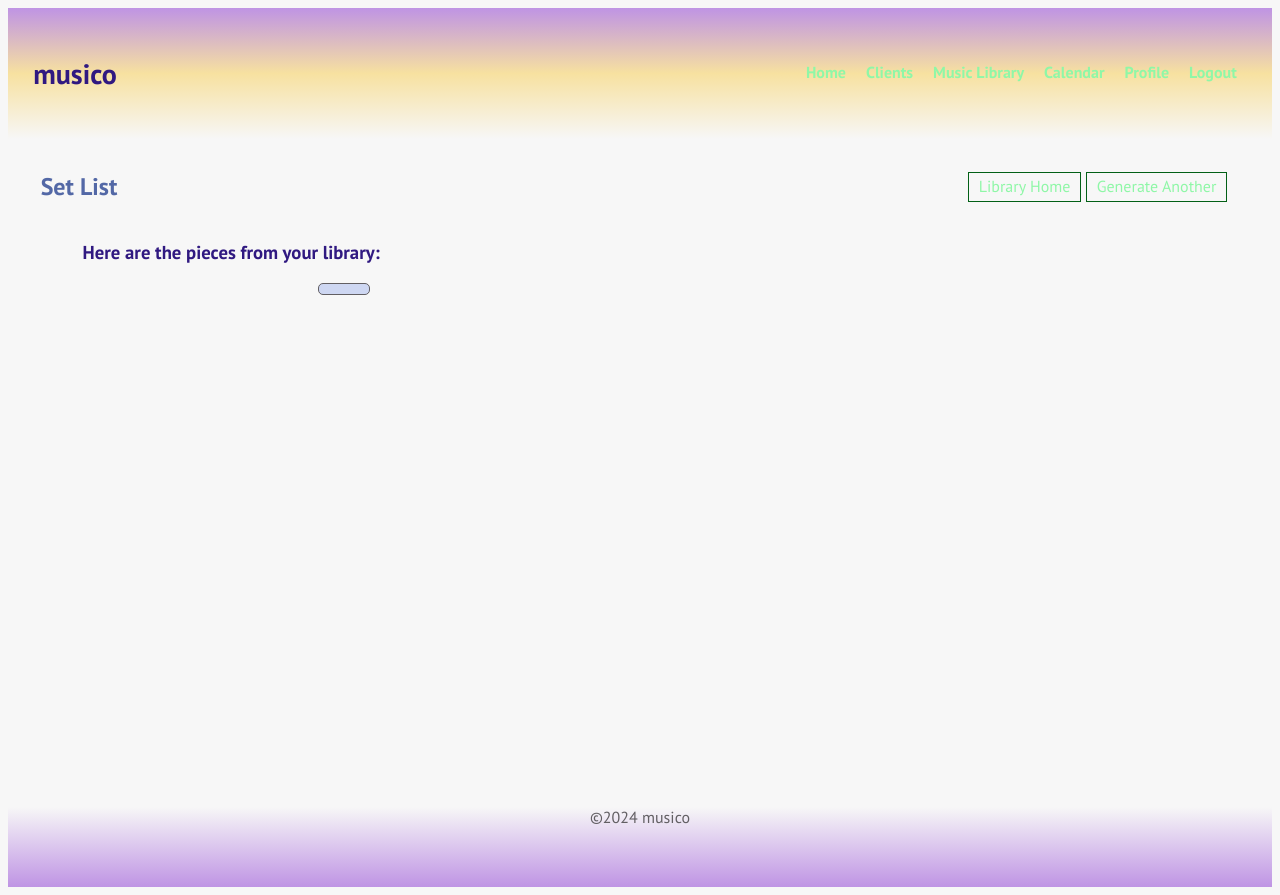
After one commit to josquinlarsen/musico, a Flask app: page /library/generate/ in a window 1280 px wide. The commit adds this page. Run offline with Flask 3, Linux system fonts and the light colour scheme; the visitor is signed in with stand-in values (Sample User, id 1); data that the repository does not hold is empty.

Commit message:
generate set list now working

```diff
--- a/app/library.py
+++ b/app/library.py
@@ -89,7 +89,7 @@ def update_piece(piece_id):
             "instrumentation": request.form["instrumentation"],
             "duration": request.form["duration"],
         }
-        #  CHANGE THIS !!!!!!
+
         response = requests.put(
             f"http://127.0.0.1:8127/library/{piece_id}", json=piece_data
         )
@@ -126,13 +126,17 @@ def delete_piece(piece_id):
         flash("Delete operation cancelled.")
     return redirect(url_for("library.view_library"))
 
-@bp.route("/generate", methods=["GET", "POST"])
-def generate_setlist():
+@bp.route("/generate/", methods=["GET", "POST"])
+def generate():
     """
     Returns a set list of pieces generated by the server
-    TODO
     """
-    return "This is a temporary set list!"
+    if "user_id" not in session:
+        return redirect(url_for("index.login"))
+    if request.method == 'GET':
+        set_list = generate_random_setlist()
+        return render_template("library/set_list.html", pieces=set_list)
+    return render_template("library/set_list.html", pieces=None)
 
 # ----------------------------------------------------------------------------------
 #   Utilities
@@ -160,3 +164,14 @@ def get_piece_id(piece_id):
         return response.json()
     except requests.RequestException:
         return None
+
+def generate_random_setlist():
+    """
+    return random set of 10 pieces from DB
+    """
+    try:
+        response = requests.get(f"http://127.0.0.1:8127/library/generate/")
+        response.raise_for_status()
+        return response.json()
+    except requests.RequestException:
+        return None
--- a/app/static/style.css
+++ b/app/static/style.css
@@ -25,10 +25,10 @@
     min-height: 80vh;
     margin:1%;
   }
-  div {
+  /* div {
     display:inline-block;
     padding: 0.5%;
-  }
+  } */
   .homediv { max-width: 50%;}
 
   header {
@@ -169,6 +169,18 @@
 
   h2 {color:var(--blue);}
 
+  h3 {color:var(--purple)}
+
+  article{
+    font-family: 'Trebuchet MS', sans-serif;
+    color:var(--black);
+    background-color: var(--lightblue);
+    border: 1.5px solid var(--slate);
+    border-radius: 5px;
+    padding:5px 25px;
+    margin-left: 20%;
+    }
+
   footer {
     background:linear-gradient(var(--salt), var(--lavender));
     bottom:0;
--- a/app/templates/library/library.html
+++ b/app/templates/library/library.html
@@ -11,7 +11,7 @@
     <div class="page_buttons">
 
         <a href="{{ url_for('library.view_library') }}" title="Add, Edit or Delete Pieces">Manage Library</a>
-        <a href="{{ url_for('library.generate_setlist') }}" title="Generate Set List">Generate</a>
+        <a href="{{ url_for('library.generate') }}" method="GET" title="Generate Set List">Generate</a>
     </div>
     </div>
     <div>
--- /dev/null
+++ b/app/templates/library/set_list.html
@@ -0,0 +1,27 @@
+{% extends 'base.html' %}
+
+{% block title %}Set List{% endblock %}
+
+{% block content %}
+<main>
+    <div class="mini_nav">
+    <h2>Set List</h2>
+    <div class="page_buttons">
+        <a href="{{ url_for('library.index') }}" title="Library Home">Library Home</a>
+        <a href="{{ url_for('library.generate') }}" titl="Generate Again">Generate Another</a>
+    </div>
+    </div>
+    <div class="container">
+        <h3>Here are the pieces from your library:</h3>
+
+        <article>
+        {% if pieces %}
+        {% for piece in pieces %}
+        <p>{{ piece.title }} by {{ piece.composer | default("Unknown", true) }} </p>
+        {% endfor %}
+        {% endif %}
+        </article>
+
+    </div>
+</main>
+{% endblock %}
```
Also changed, not shown: app/clients.py (+9 -0 lines).
